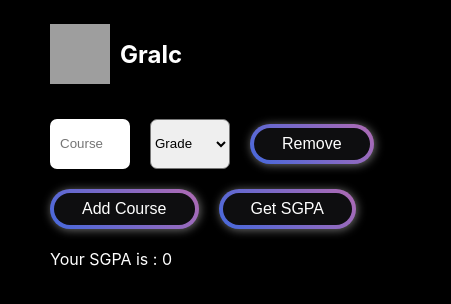
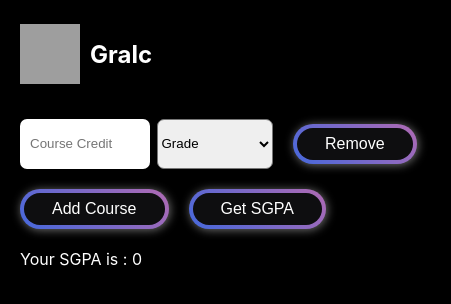
Before and after one commit to Srayash/grade-calculator, a React (Create React App) app: page / in a window 390 px wide. Shown: the top 304 px of the page, 451 px wide, since content can reach past the window. Built offline with nearby package versions, Linux system fonts and the light colour scheme; grey boxes are pictures that could not be loaded.

Commit message:
responsive 2

```diff
--- a/src/addSgpa.js
+++ b/src/addSgpa.js
@@ -73,12 +73,8 @@ const AddSgpaRow = () => {
                     }
                 </div>
                 <div className="row">
-                    <div className="col">
                         <button id = "add" className="bn30" onClick={handleClick} >Add Course</button>
-                    </div>
-                    <div className="col">
                         <button id = "submit" className="bn30" onClick={calculateSgpa} >Get SGPA</button>
-                    </div>
                 </div>
                 <div className="result">
                     <p className="sgparesult">
--- a/src/index.css
+++ b/src/index.css
@@ -46,7 +46,7 @@ code {
 
 .container{
   padding: 10px 50px;
-  width: 90%;
+  width: 100%;
 }
 
 .row{
@@ -57,9 +57,15 @@ code {
   margin-bottom: 20px;
 }
 
+.col{
+  width: 30%;
+  max-width: 130px;
+}
+
 #credit{
 height: 30px;
-width: 130px;
+width: 100%;
+max-width: 110px;
 border: none;
 border-radius: 7px;
 padding: 10px;
@@ -67,7 +73,8 @@ padding: 10px;
 
 #grade{
 height: 50px;
-width: 150px;
+width: 100%;
+max-width: 130px;
 border-radius: 7px;
 }
 
@@ -78,18 +85,13 @@ border-radius: 7px;
 /*responsive template*/
 
 @media screen and (max-width:599px) {
-  #credit{
-    height: 30px;
-    width: 60px;
-    border: none;
-    border-radius: 7px;
-    padding: 10px;
+
+    .navbar{
+      padding: 20px 20px;
     }
 
-    #grade{
-    height: 50px;
-    width: 80px;
-    border-radius: 7px;
+    .container{
+      padding: 10px 20px;
     }
 }
 
```
